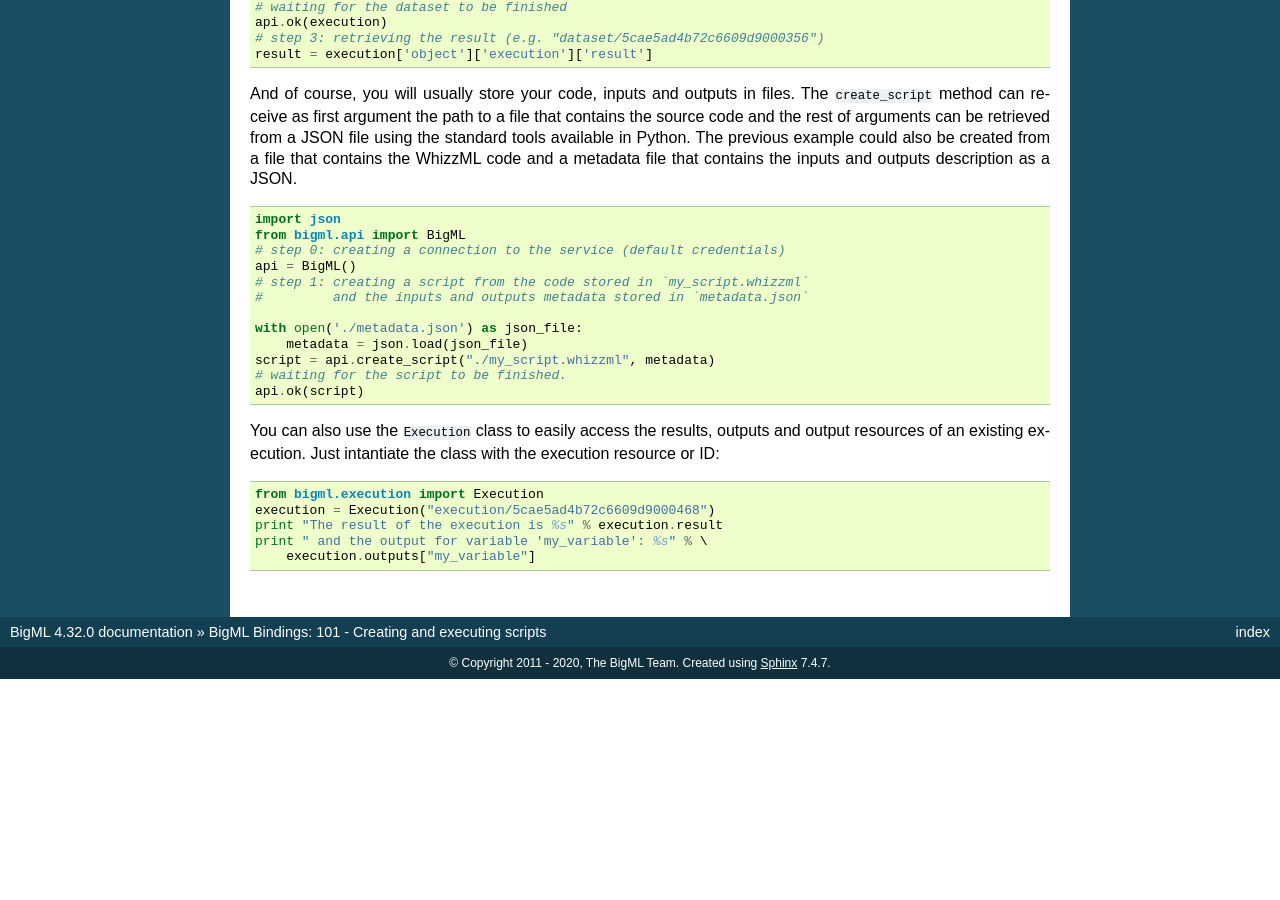
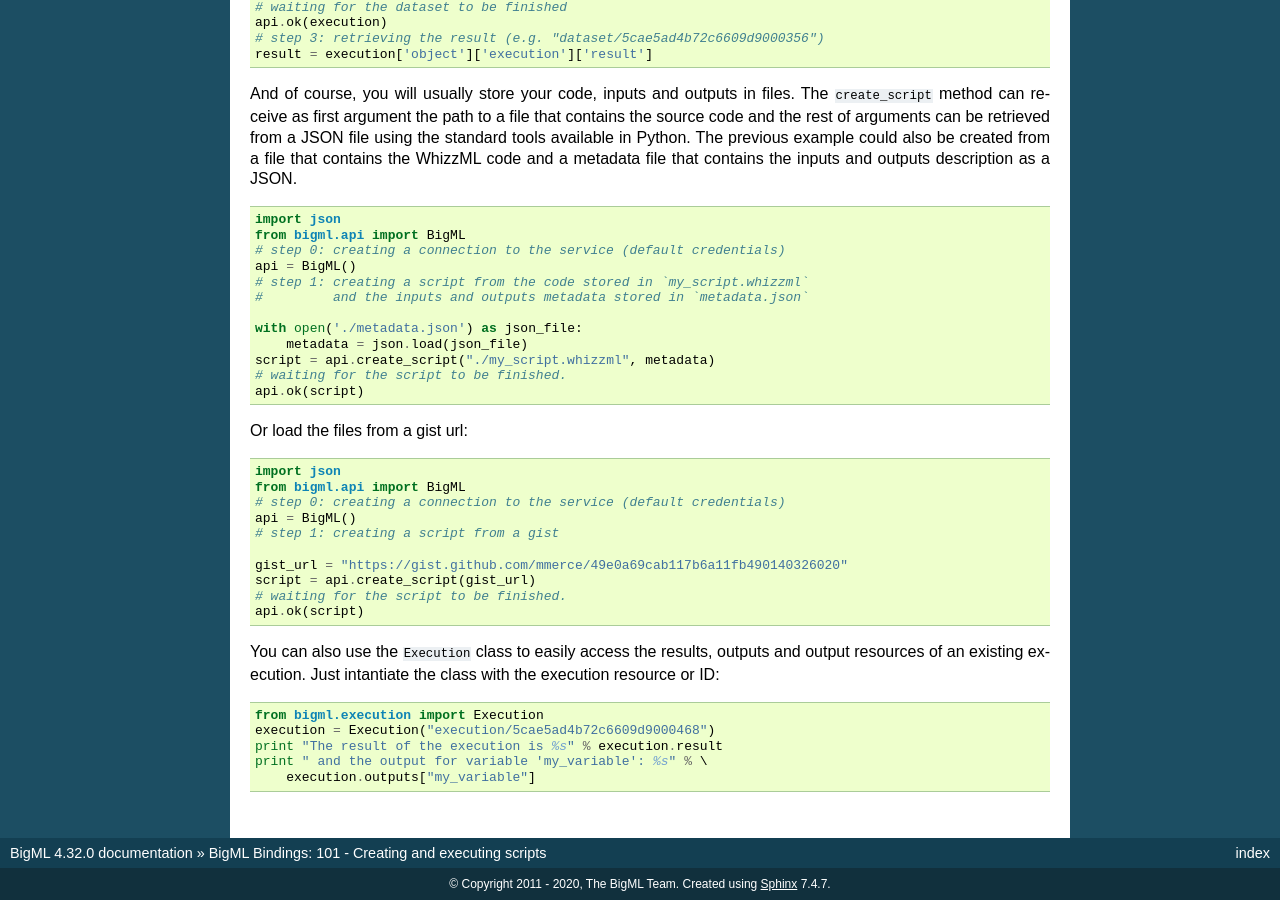
Before and after one commit to bigmlcom/python, a Sphinx documentation site: the page built from docs/101_scripting.rst, in a window 1280 px wide and 900 px high, scrolled down 1263 px. Built offline with Sphinx 7.4.7, drawn with Linux system fonts in a browser that asks for light colours; before the commit the page ends 1942 px from its top, so only the background shows below that.

Commit message:
Adding example of scripting from a gist URL

```diff
--- a/docs/101_scripting.rst
+++ b/docs/101_scripting.rst
@@ -109,6 +109,21 @@
     # waiting for the script to be finished.
     api.ok(script)
 
+Or load the files from a gist url:
+
+.. code-block:: python
+
+    import json
+    from bigml.api import BigML
+    # step 0: creating a connection to the service (default credentials)
+    api = BigML()
+    # step 1: creating a script from a gist
+
+    gist_url = "https://gist.github.com/mmerce/49e0a69cab117b6a11fb490140326020"
+    script = api.create_script(gist_url)
+    # waiting for the script to be finished.
+    api.ok(script)
+
 You can also use the ``Execution`` class to easily access the results,
 outputs and output resources of an existing execution.
 Just intantiate the  class with the execution resource or ID:
```
